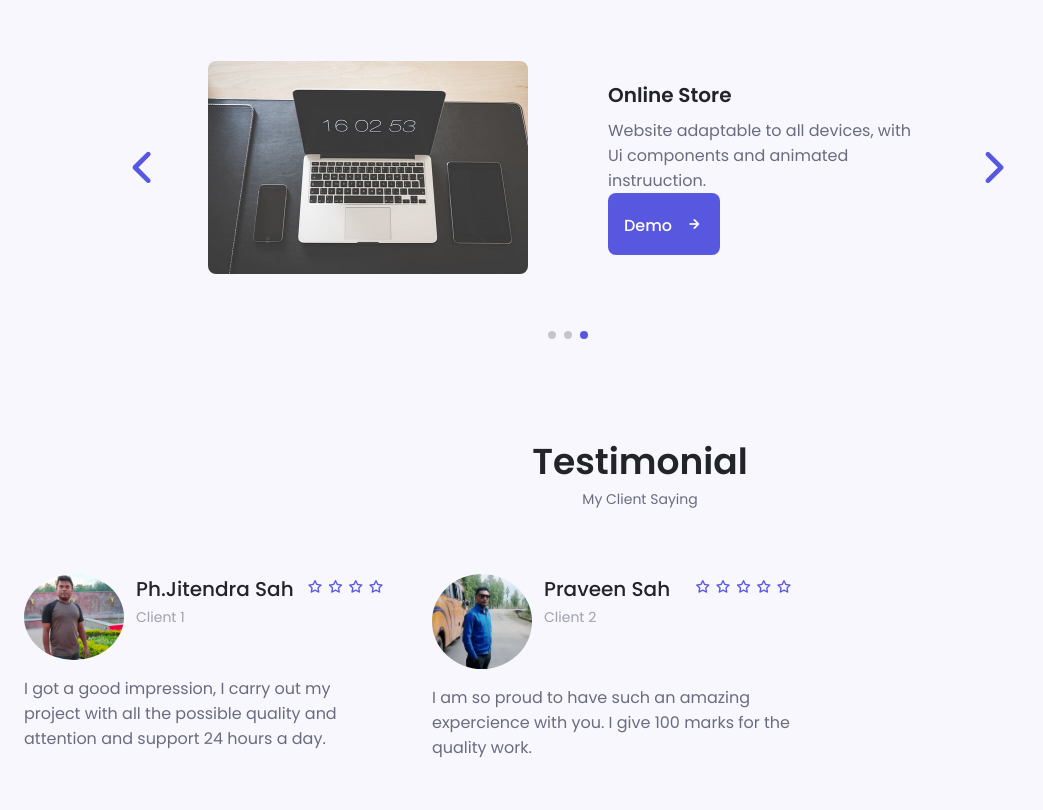
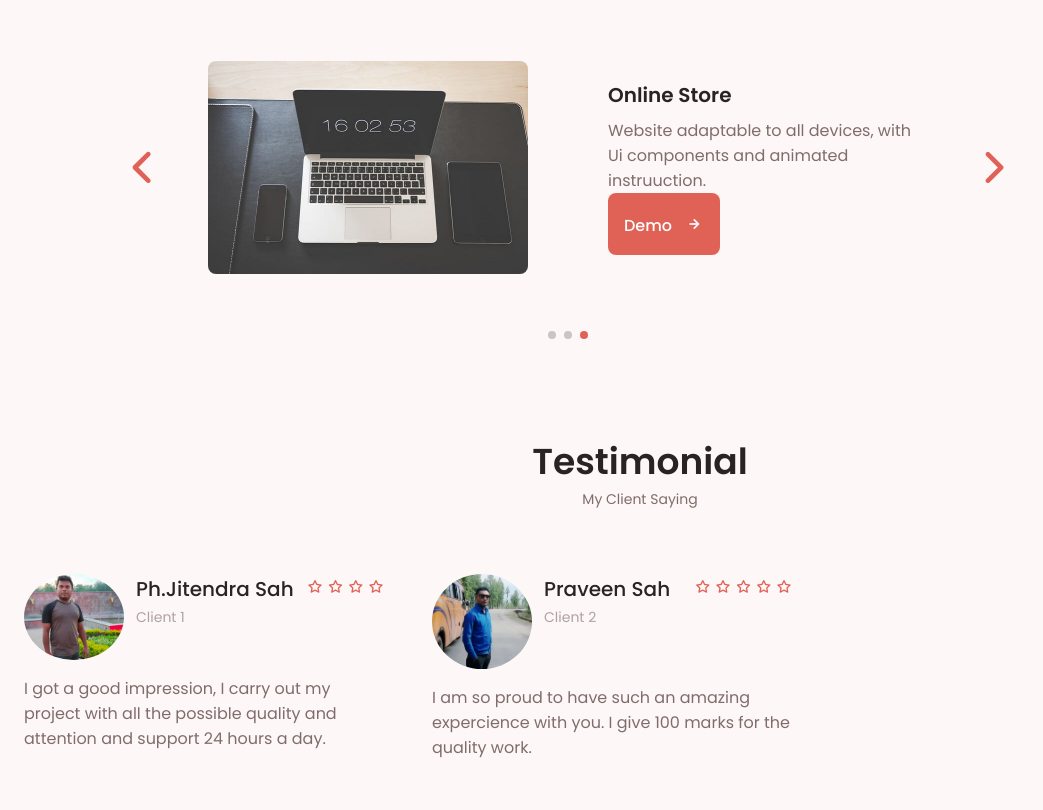
Before and after one commit to i-am-ramprakash/ramprakashportfolio, a plain HTML site: page index.html in a window 1280 px wide. Shown: the part 3512-4322 px from the top of the page, without its empty margins (0-1043 px from the left). Drawn offline with nearby package versions, Linux system fonts and the light colour scheme.

Commit message:
Update styles.css

```diff
--- a/assets/css/styles.css
+++ b/assets/css/styles.css
@@ -7,7 +7,7 @@
 
     /*========== Colors ==========*/
     /* Change favorite color */
-    --hue-color: 240; /*Purple 250 - Green 142 - Blue 230 - Pink 340*/
+    --hue-color: 5; /*Purple 250 - Green 142 - Blue 230 - Pink 340*/
 
     /* HSL color mode */
     --first-color: hsl(var(--hue-color), 69%, 61%);
```
